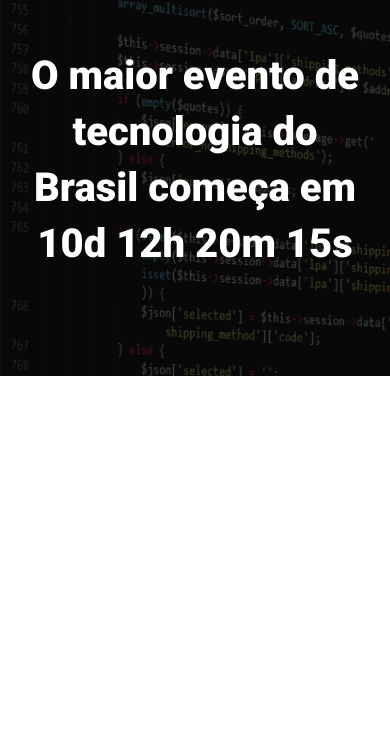
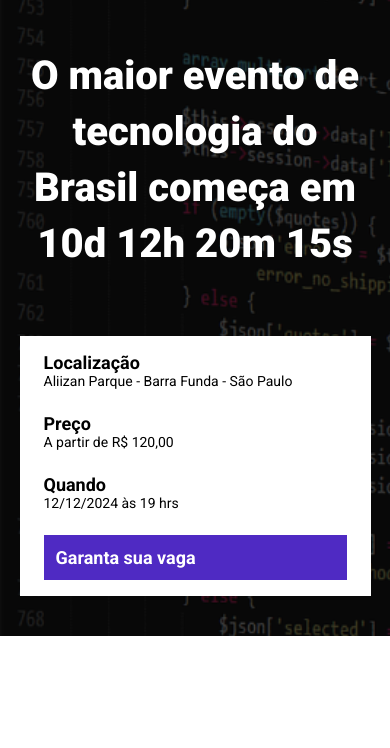
Before and after one commit to tiagosemhpf/evento_ficticio, a website built with Parcel: page src/index.html in a window 390 px wide. Shown: the part 96-844 px from the top of the page. Built offline with nearby package versions, Linux system fonts and the light colour scheme.

Commit message:
Construa o cabeçalho

```diff
--- a/src/index.html
+++ b/src/index.html
@@ -18,6 +18,25 @@
             <p class="hero__text">
                 O maior evento de tecnologia do Brasil começa em 10d 12h 20m 15s
             </p>
+            <div class="infos-bar">
+                <ul class="infos-bar__infos">
+                    <li class="infos-bar__infos__item">
+                        <b>Localização</b>
+                        Aliizan Parque - Barra Funda - São Paulo
+                    </li>
+                    <li class="infos-bar__infos__item">
+                        <b>Preço</b>
+                        A partir de R$ 120,00
+                    </li>
+                    <li class="infos-bar__infos__item">
+                        <b>Quando</b>
+                        12/12/2024 às 19 hrs
+                    </li>
+                </ul>
+                <a href="#" class="button button--primary">
+                    Garanta sua vaga
+                </a>
+            </div>
         </div>
     </header>
     <script src="./scripts/main.js"></script>
--- a/src/scripts/main.js
+++ /dev/null
@@ -1 +0,0 @@
-console.log("Olá");
--- /dev/null
+++ b/src/styles/components/_buttons.scss
@@ -0,0 +1,23 @@
+.button {
+    padding: 12px;
+    font-size: 18px;
+    font-weight: bold;
+    text-decoration: none;
+    text-align: center;
+    white-space: nowrap;
+
+    &--primary {
+        color: #fff;
+        background-color: #4f2ac3;
+    }
+
+    @media (max-width: 640px) {
+        display: block;
+        width: 100%;
+    }
+
+    @media (max-width: 1024px) {
+        display: flex;
+        align-items: center;
+    }
+}
--- /dev/null
+++ b/src/styles/components/_infos-bar.scss
@@ -0,0 +1,41 @@
+.infos-bar {
+    padding: 16px 24px;
+    background-color: #fff;
+    display: flex;
+    justify-content: space-between;
+
+    &__infos {
+        display: flex;
+        gap: 40px;
+
+        &__item {
+            font-size: 14px;
+
+            color: #000;
+
+            b {
+                color: #000;
+                font-size: 18px;
+                display: block;
+            }
+        }
+    }
+
+    @media (max-width: 640px) {
+        display: block;
+
+        &__infos {
+            display: block;
+
+            &__item {
+                margin-bottom: 24px;
+            }
+        }
+    }
+
+    @media (max-width: 1024px) {
+        &__infos {
+            gap: 16px;
+        }
+    }
+}
--- a/src/styles/main.scss
+++ b/src/styles/main.scss
@@ -1,4 +1,6 @@
 @use 'hero';
+@use 'components/infos-bar';
+@use 'components/buttons';
 
 * {
     margin: 0;
@@ -6,6 +8,7 @@
     box-sizing: border-box;
     font-family: Roboto, sans-serif;
     color: #fff;
+    list-style: none;
 }
 
 .container {
```
